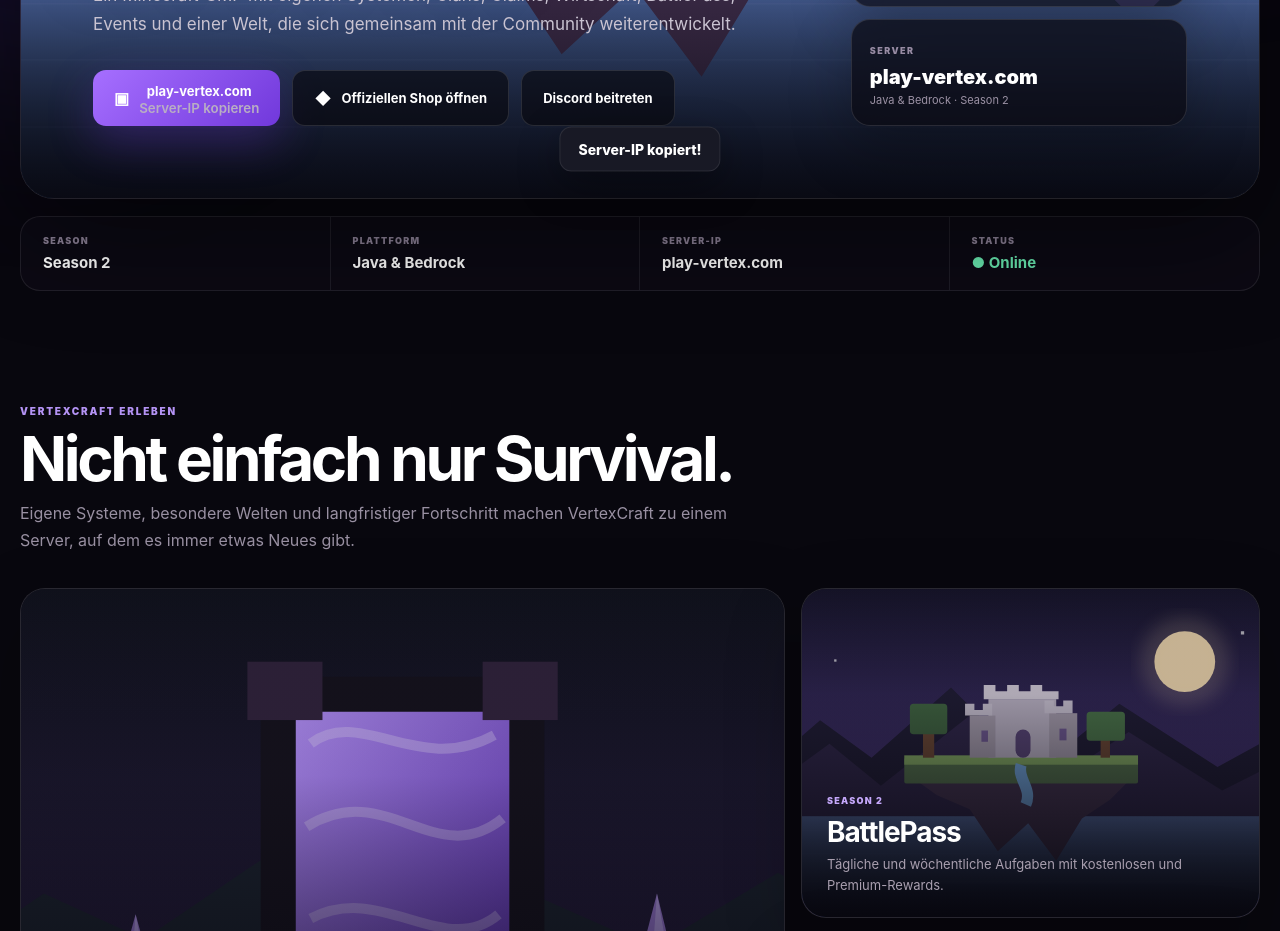
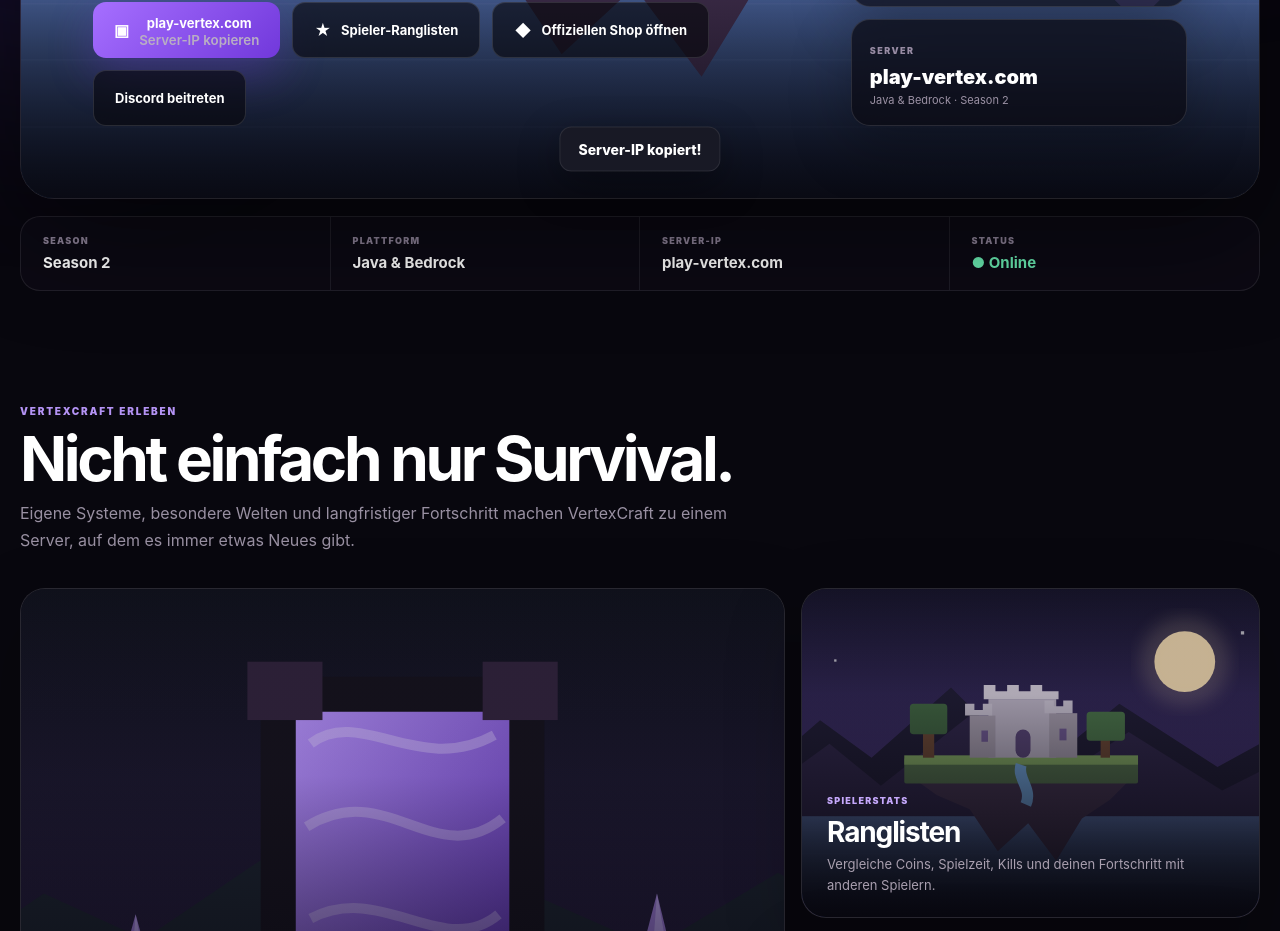
Before and after one commit to vertexcrafts1-design/vertexcraft-website, a plain HTML site: page index.html in a window 1280 px wide. Shown: the part 663-1594 px from the top of the page. Drawn offline with Linux system fonts and the light colour scheme.

Commit message:
Link public player rankings from main site

```diff
--- a/index.html
+++ b/index.html
@@ -24,6 +24,7 @@
       <a href="#entdecken">Entdecken</a>
       <a href="#features">Features</a>
       <a href="#spielen">Spielen</a>
+      <a href="stats.html">Ranglisten</a>
       <a href="battlepass.html">BattlePass</a>
       <a href="events.html">Events</a>
       <a href="regeln.html">Regeln</a>
@@ -42,6 +43,7 @@
           <p>Ein Minecraft-SMP mit eigenen Systemen, Clans, Claims, Wirtschaft, BattlePass, Events und einer Welt, die sich gemeinsam mit der Community weiterentwickelt.</p>
           <div class="vc-actions">
             <button class="vc-btn primary copy-ip" data-ip="play-vertex.com"><span>▣</span><div><strong>play-vertex.com</strong><small>Server-IP kopieren</small></div></button>
+            <a class="vc-btn" href="stats.html"><span>★</span><strong>Spieler-Ranglisten</strong></a>
             <a class="vc-btn" href="https://play-vertex.shop"><span>◆</span><strong>Offiziellen Shop öffnen</strong></a>
             <a class="vc-btn" href="https://discord.gg/gjDgG4X7yw" target="_blank" rel="noopener noreferrer"><strong>Discord beitreten</strong></a>
           </div>
@@ -64,7 +66,7 @@
       <div class="vc-section-head"><div><span class="vc-kicker">VERTEXCRAFT ERLEBEN</span><h2>Nicht einfach nur Survival.</h2><p>Eigene Systeme, besondere Welten und langfristiger Fortschritt machen VertexCraft zu einem Server, auf dem es immer etwas Neues gibt.</p></div></div>
       <div class="vc-bento">
         <a class="vc-bento-card large" href="#spielen"><img src="assets/portal-world.svg" alt="VertexCraft Portal und Welt"><div class="vc-bento-copy"><span>DEINE WELT</span><h3>Baue. Handle. Gründe deinen Clan.</h3><p>Sichere dir dein Gebiet, entwickle dein Zuhause weiter und werde Teil der Servergeschichte.</p></div></a>
-        <a class="vc-bento-card" href="battlepass.html"><img src="assets/vertex-world.svg" alt="VertexCraft BattlePass"><div class="vc-bento-copy"><span>SEASON 2</span><h3>BattlePass</h3><p>Tägliche und wöchentliche Aufgaben mit kostenlosen und Premium-Rewards.</p></div></a>
+        <a class="vc-bento-card" href="stats.html"><img src="assets/vertex-world.svg" alt="VertexCraft Ranglisten"><div class="vc-bento-copy"><span>SPIELERSTATS</span><h3>Ranglisten</h3><p>Vergleiche Coins, Spielzeit, Kills und deinen Fortschritt mit anderen Spielern.</p></div></a>
         <a class="vc-bento-card store-tile" href="https://play-vertex.shop"><div class="vc-bento-copy"><span>OFFIZIELLER SHOP</span><h3>Kristalle, Ränge & mehr.</h3><p>Direkt auswählen und sicher über Stripe bezahlen.</p></div></a>
       </div>
     </section>
@@ -81,7 +83,7 @@
 
     <section class="vc-section" id="spielen">
       <div class="vc-join">
-        <div><span class="vc-kicker">JETZT SPIELEN</span><h2>In drei Schritten auf VertexCraft.</h2><p>Öffne Minecraft, füge die Serveradresse hinzu und starte dein Season-2-Abenteuer.</p><div class="vc-code"><span>play-vertex.com</span><button class="copy-ip" data-ip="play-vertex.com">Kopieren</button></div></div>
+        <div><span class="vc-kicker">JETZT SPIELEN</span><h2>In drei Schritten auf VertexCraft.</h2><p>Öffne Minecraft, füge die Serveradresse hinzu und starte dein Season-2-Abenteuer.</p><button class="outline-copy copy-ip" data-ip="play-vertex.com">IP kopieren: play-vertex.com</button></div>
         <div class="vc-steps">
           <div class="vc-step"><b>1</b><div><strong>Minecraft starten</strong><span>Java oder Bedrock Edition öffnen.</span></div></div>
           <div class="vc-step"><b>2</b><div><strong>Server hinzufügen</strong><span>Als Adresse play-vertex.com eintragen.</span></div></div>
@@ -113,7 +115,7 @@
 
   <footer>
     <div class="footer-brand"><img src="assets/logo.png" alt="VertexCraft"><div><strong>VertexCraft</strong><p>Next Generation SMP · Season 2</p></div></div>
-    <div class="footer-links"><a href="https://play-vertex.shop">Shop</a><a href="dashboard.html">Dashboard</a><a href="regeln.html">Regeln</a><a href="impressum.html">Impressum</a><a href="datenschutz.html">Datenschutz</a><a href="agb.html">AGB</a><a href="widerruf.html">Widerruf</a></div>
+    <div class="footer-links"><a href="https://play-vertex.shop">Shop</a><a href="stats.html">Ranglisten</a><a href="dashboard.html">Team-Dashboard</a><a href="regeln.html">Regeln</a><a href="impressum.html">Impressum</a><a href="datenschutz.html">Datenschutz</a><a href="agb.html">AGB</a><a href="widerruf.html">Widerruf</a></div>
     <div class="vc-footer-contact">Support & Kontakt: <a href="mailto:vertexcrafts1@gmail.com">vertexcrafts1@gmail.com</a></div>
     <p class="copyright">© <span id="year"></span> VertexCraft. VertexCraft ist nicht mit Mojang Studios oder Microsoft verbunden.</p>
   </footer>
```
